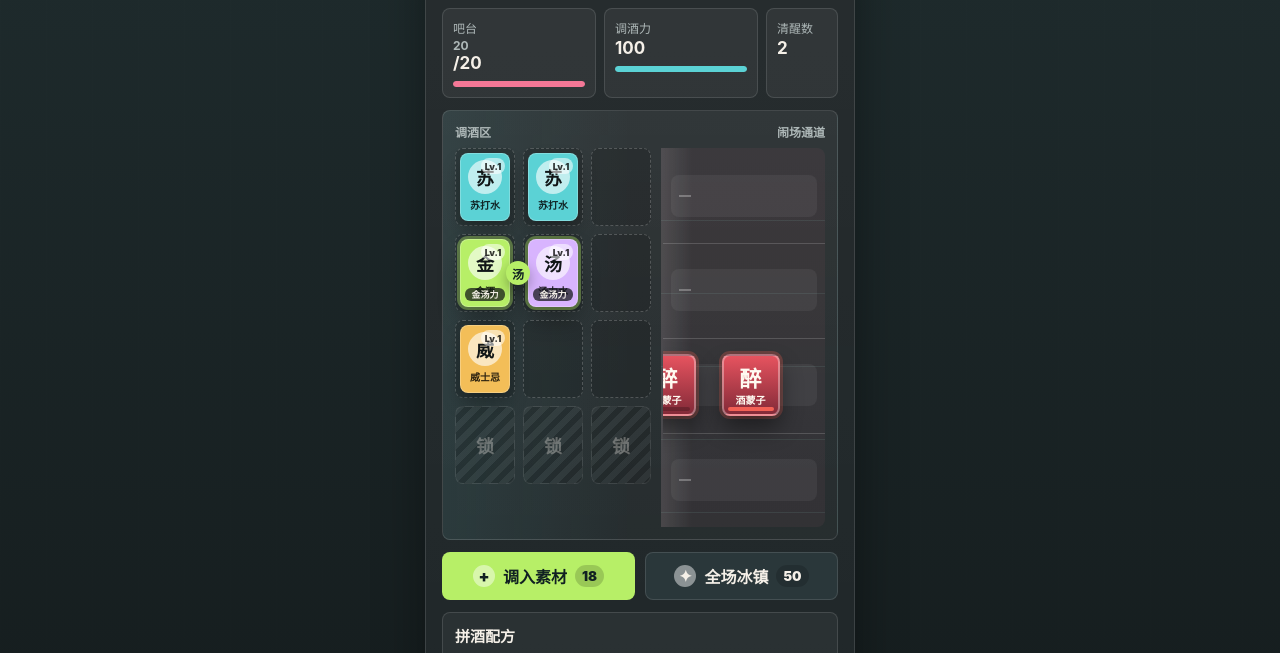
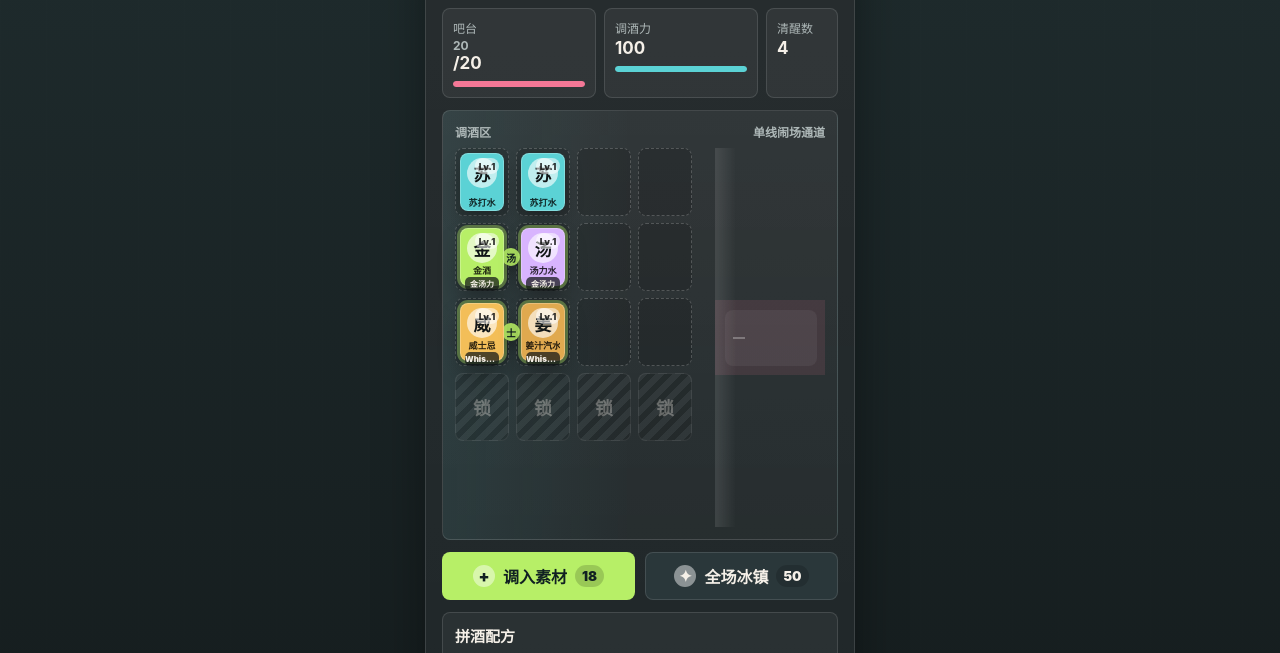
Before and after one commit to cassian-chan/cocktail-defense-demo, a plain HTML site: page index.html in a window 1280 px wide. Shown: the part 85-738 px from the top of the page. Drawn offline with Linux system fonts and the light colour scheme.

Commit message:
Refine single-lane tower layout

```diff
--- a/index.html
+++ b/index.html
@@ -43,8 +43,8 @@
         <section class="arena">
           <div class="lane-label">调酒区</div>
           <div id="board" class="board" aria-label="调酒布阵格"></div>
-          <div class="lane-label enemy-label">闹场通道</div>
-          <div id="lanes" class="lanes" aria-label="敌人通道"></div>
+          <div class="lane-label enemy-label">单线闹场通道</div>
+          <div id="lanes" class="lanes" aria-label="敌人单线路径"></div>
         </section>
 
         <section class="bar-controls" aria-label="调酒操作">
--- a/script.js
+++ b/script.js
@@ -19,15 +19,15 @@ const recipeListEl = document.querySelector("#recipeList");
 const toastEl = document.querySelector("#toast");
 
 const rows = 4;
-const cols = 3;
-const laneCount = 4;
+const cols = 4;
+const laneCount = 1;
 const maxHp = 20;
 const maxSpark = 100;
 const summonCost = 18;
 const specialCost = 50;
 const winWave = 6;
 const maxLevel = 4;
-const initialUnlockedSlots = 9;
+const initialUnlockedSlots = 12;
 
 const ingredients = {
   soda: { key: "soda", name: "苏打水", mark: "苏", color: "#5bd2d5", weight: 2.2 },
@@ -107,11 +107,12 @@ function init() {
   renderRecipes();
   placeUnit(0, "soda", 1);
   placeUnit(1, "soda", 1);
-  placeUnit(3, "gin", 1);
-  placeUnit(4, "tonic", 1);
-  placeUnit(6, "whiskey", 1);
+  placeUnit(4, "gin", 1);
+  placeUnit(5, "tonic", 1);
+  placeUnit(8, "whiskey", 1);
+  placeUnit(9, "ginger", 1);
   resultEl.classList.add("hidden");
-  showToast("相同素材拖到一起升级；不同素材相邻会组成双格鸡尾酒。");
+  showToast("核心区布阵：相同素材升级，不同素材相邻组成双格鸡尾酒。");
   updateCombos();
   updateHud();
   rafId = requestAnimationFrame(loop);
@@ -529,7 +530,7 @@ function updateSpawns(delta) {
 function spawnEnemy() {
   const kindIndex = Math.min(enemyKinds.length - 1, Math.floor((state.wave - 1) / 2));
   const kind = enemyKinds[Math.floor(Math.random() * (kindIndex + 1))];
-  const lane = Math.floor(Math.random() * laneCount);
+  const lane = 0;
   const hp = kind.hp + Math.ceil(state.wave * 1.2);
   enemies.push({
     id: createId("enemy"),
@@ -550,8 +551,7 @@ function updateUnits(delta, now) {
     if (unit.comboId) return;
     unit.cooldown -= delta;
     if (unit.cooldown > 0) return;
-    const lane = Math.floor(unit.slot / cols);
-    const target = getTargetInLanes([lane]);
+    const target = getTargetInLanes([0]);
     if (!target) return;
     const damage = unit.level;
     const color = ingredients[unit.key].color;
@@ -566,8 +566,7 @@ function updateCombosAttack(delta) {
     if (combo.cooldown > 0) return;
     const pairUnits = combo.unitIds.map((id) => units.find((unit) => unit.id === id)).filter(Boolean);
     if (pairUnits.length < 2) return;
-    const lanes = [...new Set(pairUnits.map((unit) => Math.floor(unit.slot / cols)))];
-    const target = getTargetInLanes(lanes);
+    const target = getTargetInLanes([0]);
     if (!target) return;
     const levelBonus = pairUnits.reduce((sum, unit) => sum + unit.level, 0);
     const damage = combo.recipe.damage + levelBonus;
@@ -722,13 +721,11 @@ function createId(prefix) {
 }
 
 function getUnitCenter(slotIndex) {
-  const lane = Math.floor(slotIndex / cols);
-  return { x: -26, y: getLaneY(lane) };
+  return { x: -26, y: getLaneY(0) };
 }
 
 function getComboCenter(pairUnits) {
-  const lanes = pairUnits.map((unit) => Math.floor(unit.slot / cols));
-  return { x: -22, y: lanes.reduce((sum, lane) => sum + getLaneY(lane), 0) / lanes.length };
+  return { x: -22, y: getLaneY(0) };
 }
 
 function getEnemyCenter(enemy) {
--- a/styles.css
+++ b/styles.css
@@ -175,7 +175,7 @@ h2 {
   flex: 1;
   min-height: 430px;
   display: grid;
-  grid-template-columns: 196px 1fr;
+  grid-template-columns: 250px 1fr;
   grid-template-rows: auto 1fr;
   gap: 8px 10px;
   padding: 12px;
@@ -200,10 +200,10 @@ h2 {
   grid-column: 1;
   grid-row: 2;
   display: grid;
-  grid-template-columns: repeat(3, 60px);
-  grid-auto-rows: 78px;
+  grid-template-columns: repeat(4, 54px);
+  grid-auto-rows: 68px;
   align-content: start;
-  gap: 8px;
+  gap: 7px;
 }
 
 .slot {
@@ -248,11 +248,12 @@ h2 {
   -webkit-user-select: none;
   -webkit-touch-callout: none;
   inset: 4px;
+  z-index: 2;
   display: grid;
-  grid-template-rows: 36px 1fr;
+  grid-template-rows: 30px minmax(14px, 1fr) 14px;
   align-items: center;
   justify-items: center;
-  padding: 5px 4px;
+  padding: 4px;
   border: 1px solid rgba(255, 255, 255, 0.24);
   border-radius: 8px;
   color: #111617;
@@ -289,17 +290,17 @@ h2 {
 }
 
 .combo-badge {
-  position: absolute;
-  left: 4px;
-  right: 4px;
-  bottom: 5px;
+  position: static;
+  width: 100%;
+  height: 14px;
+  line-height: 14px;
   overflow: hidden;
   white-space: nowrap;
   text-overflow: ellipsis;
-  border-radius: 6px;
+  border-radius: 5px;
   color: var(--ink);
   background: rgba(17, 22, 23, 0.72);
-  font-size: 9px;
+  font-size: 8px;
   font-weight: 900;
   text-align: center;
 }
@@ -312,7 +313,7 @@ h2 {
   border-radius: 999px;
   color: #102022;
   background: var(--lime);
-  font-size: 12px;
+  font-size: 10px;
   font-weight: 900;
   pointer-events: none;
   box-shadow: 0 6px 14px rgba(0, 0, 0, 0.32);
@@ -320,17 +321,17 @@ h2 {
 
 .combo-bridge.horizontal {
   top: 50%;
-  right: -16px;
-  width: 24px;
-  height: 24px;
+  right: -12px;
+  width: 18px;
+  height: 18px;
   transform: translateY(-50%);
 }
 
 .combo-bridge.vertical {
   left: 50%;
-  bottom: -16px;
-  width: 24px;
-  height: 24px;
+  bottom: -12px;
+  width: 18px;
+  height: 18px;
   transform: translateX(-50%);
 }
 
@@ -343,13 +344,13 @@ h2 {
 }
 
 .unit .mark {
-  width: 34px;
-  height: 34px;
+  width: 30px;
+  height: 30px;
   display: grid;
   place-items: center;
   border-radius: 50%;
   background: rgba(255, 255, 255, 0.62);
-  font-size: 18px;
+  font-size: 17px;
   font-weight: 900;
 }
 
@@ -358,14 +359,22 @@ h2 {
   display: flex;
   align-items: center;
   justify-content: center;
-  overflow: visible;
+  overflow: hidden;
   white-space: normal;
-  line-height: 1.05;
+  line-height: 1;
   text-align: center;
   word-break: keep-all;
   color: rgba(0, 0, 0, 0.82);
-  font-size: 10px;
+  font-size: 9px;
   font-weight: 900;
+}
+
+.unit:not(.combo-member) .name {
+  grid-row: 2 / 4;
+}
+
+.unit:not(.combo-member) .combo-badge {
+  display: none;
 }
 
 .ingredient-card {
@@ -382,13 +391,7 @@ h2 {
   border-radius: 0 8px 8px 0;
   background:
     linear-gradient(90deg, rgba(255, 255, 255, 0.1), transparent 18%),
-    repeating-linear-gradient(
-      180deg,
-      rgba(244, 119, 150, 0.06) 0,
-      rgba(244, 119, 150, 0.06) 72px,
-      rgba(255, 255, 255, 0.1) 72px,
-      rgba(255, 255, 255, 0.1) 73px
-    );
+    linear-gradient(180deg, transparent 0 40%, rgba(244, 119, 150, 0.12) 40% 60%, transparent 60% 100%);
 }
 
 .lane-line {
@@ -405,7 +408,7 @@ h2 {
   z-index: 0;
   left: 8px;
   right: 8px;
-  height: 42px;
+  height: 56px;
   border-radius: 8px;
   background: rgba(255, 255, 255, 0.055);
   transform: translateY(-50%);
@@ -629,20 +632,20 @@ button small {
   margin-top: 16px;
 }
 
-@media (max-width: 380px) {
+@media (max-width: 430px) {
   .game {
     padding: 12px;
   }
 
   .arena {
-    grid-template-columns: 174px 1fr;
+    grid-template-columns: 214px 1fr;
     padding: 10px;
   }
 
   .board {
-    grid-template-columns: repeat(3, 52px);
-    grid-auto-rows: 74px;
-    gap: 7px;
+    grid-template-columns: repeat(4, 48px);
+    grid-auto-rows: 64px;
+    gap: 6px;
   }
 
   .status-grid {
```
